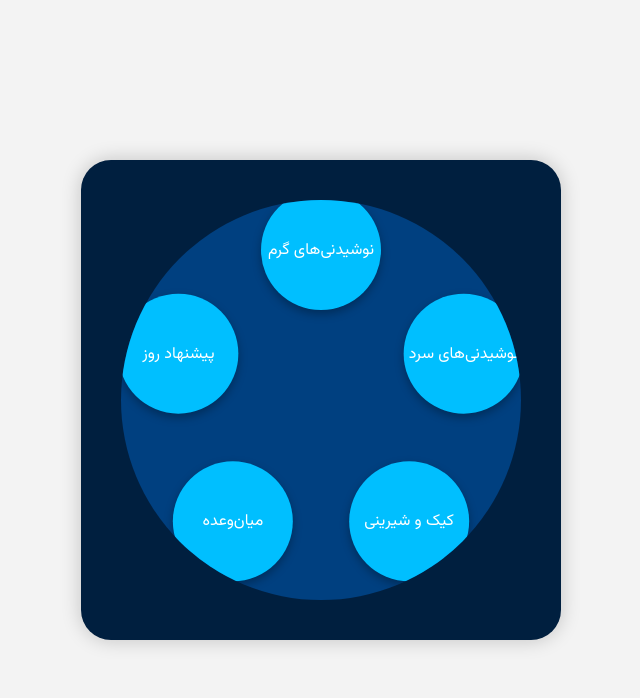
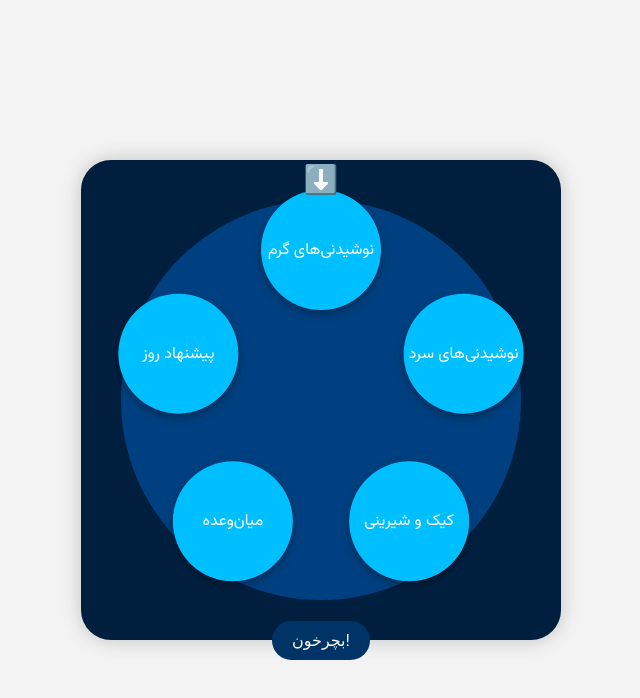
Before and after one commit to armin-sargolzaie/shop, a plain HTML site: page index.htm in a window 1280 px wide. Shown: the whole page, without its empty margins (319-959 px from the left). Drawn offline with Linux system fonts and the light colour scheme.

Commit message:
Update index.htm

```diff
--- a/index.htm
+++ b/index.htm
@@ -31,7 +31,7 @@
       height: 400px;
       border-radius: 50%;
       background: #004080;
-      overflow: hidden;
+      overflow: visible;
       display: flex;
       justify-content: center;
       align-items: center;
@@ -113,12 +113,36 @@
       border-radius: 10px;
       cursor: pointer;
     }
+
+    /* فلش چشمک‌زن */
+    .arrow {
+      position: absolute;
+      top: -30px;
+      left: 50%;
+      transform: translateX(-50%);
+      font-size: 28px;
+      color: yellow;
+      animation: blink 1s infinite;
+      z-index: 10;
+    }
+
+    @keyframes blink {
+      0%, 100% { opacity: 1; }
+      50%      { opacity: 0; }
+    }
+
+    #hotDrinks {
+      position: relative;
+    }
   </style>
 </head>
 <body>
   <div class="carousel-container">
     <div class="carousel-menu" id="menu">
-      <div class="item" id="hotDrinks" style="transform: rotate(0deg) translateY(-150px) rotate(0deg);"><span>نوشیدنی‌های گرم</span></div>
+      <div class="item" id="hotDrinks" style="transform: rotate(0deg) translateY(-150px) rotate(0deg);">
+        <div class="arrow">⬇️</div>
+        <span>نوشیدنی‌های گرم</span>
+      </div>
       <div class="item" style="transform: rotate(72deg) translateY(-150px) rotate(-72deg);"><span>نوشیدنی‌های سرد</span></div>
       <div class="item" style="transform: rotate(144deg) translateY(-150px) rotate(-144deg);"><span>کیک و شیرینی</span></div>
       <div class="item" style="transform: rotate(216deg) translateY(-150px) rotate(-216deg);"><span>میان‌وعده</span></div>
```
